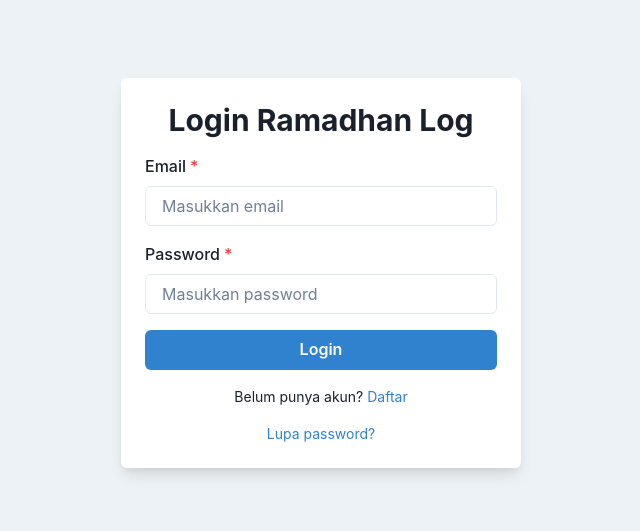
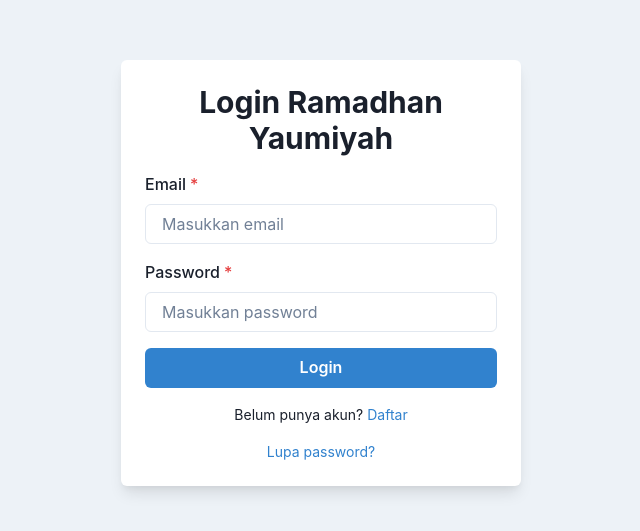
Before and after one commit to daffamachfud/ramadhanlog-frontend, a Next.js app: page /auth/login in a window 1280 px wide. Shown: the part 127-658 px from the top of the page, without its empty margins (319-959 px from the left). Built offline with nearby package versions, Linux system fonts and the light colour scheme.

Commit message:
new title for login

```diff
--- a/app/auth/login/page.tsx
+++ b/app/auth/login/page.tsx
@@ -64,7 +64,7 @@ export default function LoginPage() {
   return (
     <Box minH="100vh" display="flex" justifyContent="center" alignItems="center" bg="gray.100">
       <Box w={{ base: "90%", md: "400px" }} p="6" boxShadow="lg" borderRadius="md" bg="white">
-        <Heading size="lg" mb="4" textAlign="center">Login Ramadhan Log</Heading>
+        <Heading size="lg" mb="4" textAlign="center">Login Ramadhan Yaumiyah</Heading>
         <VStack spacing="4">
           {error && <Text color="red.500">{error}</Text>}
           <FormControl isRequired>
```
